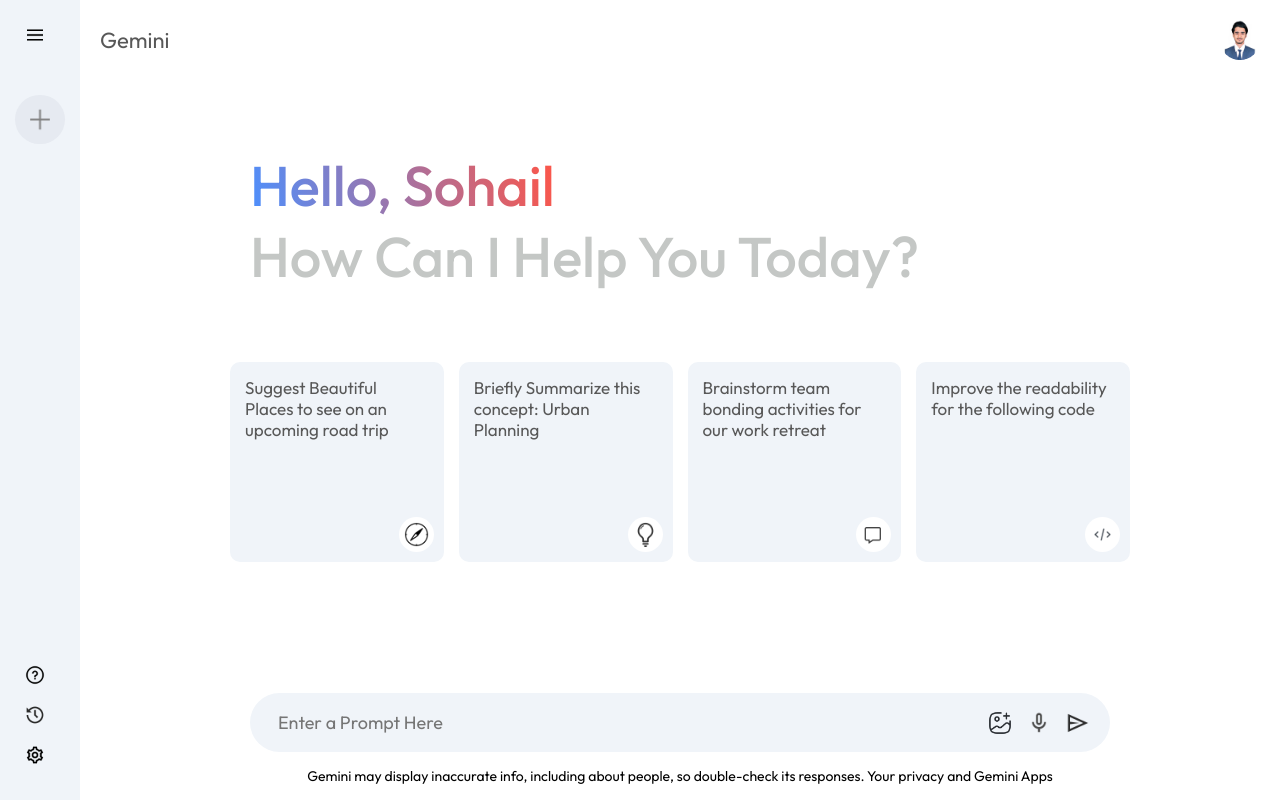
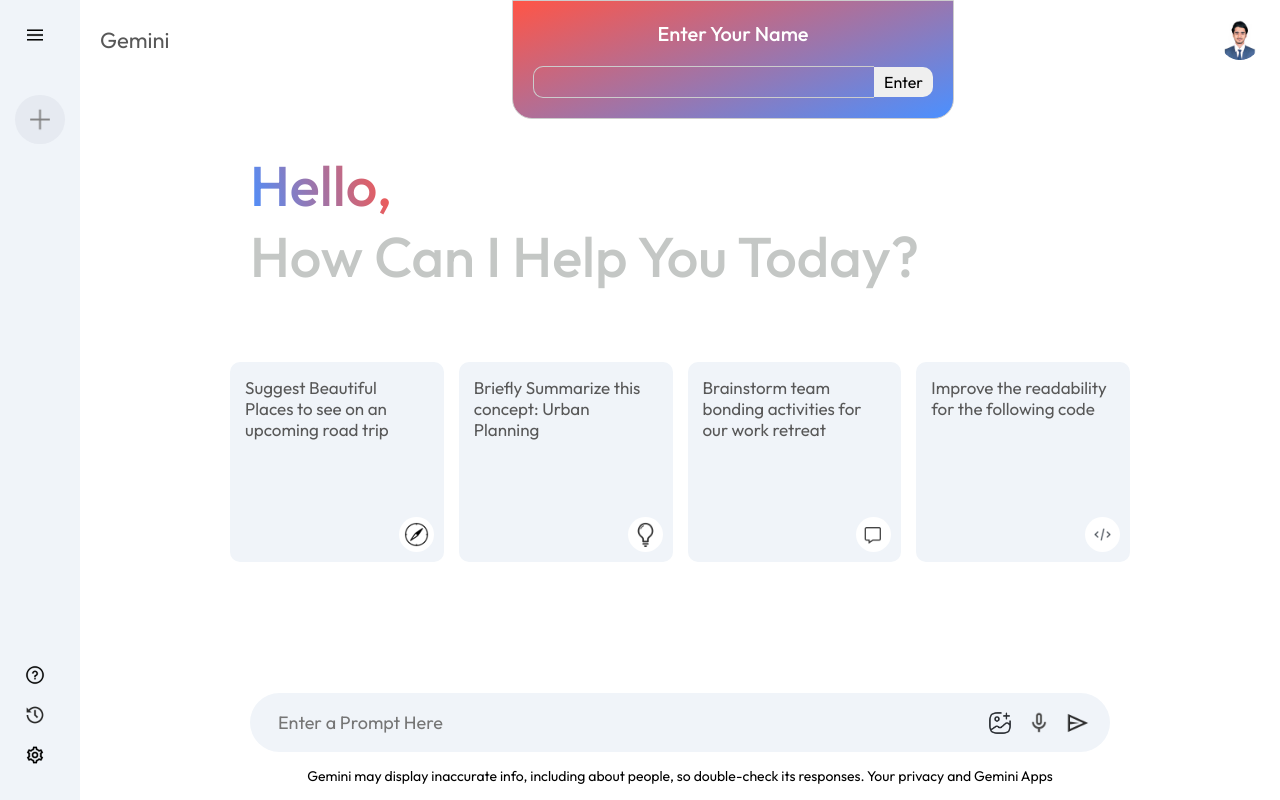
Before and after one commit to sohail019/Google-Gemini, a React (Vite) app: page / in a window 1280 px wide. Built offline with nearby package versions, Linux system fonts and the light colour scheme.

Commit message:
Implemented Custom user name display by form

```diff
--- a/src/components/Main/Main.css
+++ b/src/components/Main/Main.css
@@ -1,11 +1,11 @@
-.main{
+.main {
   flex: 1;
   min-height: 100vh;
   padding-bottom: 15vh;
   position: relative;
 }
 
-.main .nav{
+.main .nav {
   display: flex;
   align-items: center;
   justify-content: space-between;
@@ -14,17 +14,17 @@
   color: #585858;
 }
 
-.main .nav img{
+.main .nav img {
   width: 40px;
   border-radius: 50px;
 }
 
-.main-container{
+.main-container {
   max-width: 900px;
   margin: auto;
 }
 
-.main .greet{
+.main .greet {
   margin: 50px 0;
   font-size: 56px;
   color: #c4c7c5;
@@ -32,20 +32,72 @@
   padding: 20px;
 }
 
-.main .greet span{
+.custom-prompt {
+  position: fixed;
+  top: 0%;
+  left: 40%;
+  transform: translate(-50%, -50%);
+  background: -webkit-linear-gradient(110deg, #4b90ff, #ff5546);
+  font-size: 20px;
+  border: 1px solid #ccc;
+  color: white;
+  border-radius: 0px 0px 20px 20px;
+  padding: 20px;
+  z-index: 9999;
+  text-align: center; /* Center the content */
+  animation: slide-in-top 0.5s cubic-bezier(0.25, 0.46, 0.45, 0.94) both;
+}
+
+.custom-prompt p{
+    margin-bottom: 20px;
+}
+.custom-prompt form {
+  display: inline-flex;
+  flex-direction: row;
+  justify-content: center;
+  align-items: center;
+  width: 400px;
+}
+
+.custom-prompt input {
+  width: 100%;
+  padding: 5px;
+  font-size: 16px;
+  font-style: italic;
+  color: white;
+  border: 1px solid #ccc;
+  border-right: 0px;
+  outline: none;
+  background: transparent;
+  border-radius: 10px 0px 0px 10px;
+}
+
+.custom-prompt input:focus{
+    outline: none;
+}
+
+.custom-prompt button {
+  padding: 5px 10px;
+  font-size: 16px;
+  border: none;
+  cursor: pointer;
+  border-radius: 0px 10px 10px 0px;
+}
+
+.main .greet span {
   background: -webkit-linear-gradient(16deg, #4b90ff, #ff5546);
   background-clip: border-box;
   -webkit-background-clip: text;
   -webkit-text-fill-color: transparent;
 }
 
-.main .cards{
+.main .cards {
   display: grid;
   grid-template-columns: repeat(auto-fill, minmax(180px, 1fr));
   gap: 15px;
 }
 
-.main .card{
+.main .card {
   height: 200px;
   padding: 15px;
   background-color: #f0f4f9;
@@ -54,7 +106,7 @@
   cursor: pointer;
 }
 
-.main .card img{
+.main .card img {
   width: 35px;
   padding: 5px;
   position: absolute;
@@ -64,16 +116,16 @@
   right: 10px;
 }
 
-.main .card p{
+.main .card p {
   color: #585858;
   font-size: 17px;
 }
 
-.main .card:hover{
+.main .card:hover {
   background-color: #dfe4ea;
 }
 
-.main-bottom{
+.main-bottom {
   position: absolute;
   bottom: 0;
   width: 100%;
@@ -82,7 +134,7 @@
   margin: auto;
 }
 
-.search-box{
+.search-box {
   display: flex;
   align-items: center;
   justify-content: space-between;
@@ -92,12 +144,12 @@
   border-radius: 50px;
 }
 
-.search-box img{
+.search-box img {
   width: 24px;
   cursor: pointer;
 }
 
-.search-box input{
+.search-box input {
   flex: 1;
   background: transparent;
   border: none;
@@ -106,15 +158,26 @@
   font-size: 18px;
 }
 
-.search-box div{
+.search-box div {
   display: flex;
   align-items: center;
   gap: 15px;
 }
 
-.main .bottom-info{
+.main .bottom-info {
   font-size: 14px;
   margin: 15px auto;
   text-align: center;
   font-weight: 400;
 }
+
+@keyframes slide-in-top {
+  0% {
+    transform: translateY(-1000px);
+    opacity: 0;
+  }
+  100% {
+    transform: translateY(0);
+    opacity: 1;
+  }
+}
--- a/src/components/Main/Main.jsx
+++ b/src/components/Main/Main.jsx
@@ -1,8 +1,34 @@
-import "./Main.css"
-import { assets } from "../../assets/assets"
+import "./Main.css";
+import { assets } from "../../assets/assets";
+import { useState, useEffect } from "react";
 
 export const Main = () => {
-  const { user_icon, compass_icon, bulb_icon, code_icon, message_icon, gallery_icon, mic_icon, send_icon } = assets;
+  const [name, setName] = useState("");
+  const [showPrompt, setShowPrompt] = useState(true);
+
+  // useEffect(() => {
+  //   const username = prompt("Enter your Name")
+  //   if(username !== null) setName(username)
+  // }, [name]);
+
+  const handleNameSubmit = (event) => {
+    event.preventDefault();
+    const username = event.target.elements.name.value;
+    setName(username);
+    setShowPrompt(false);
+  };
+
+  const {
+    user_icon,
+    compass_icon,
+    bulb_icon,
+    code_icon,
+    message_icon,
+    gallery_icon,
+    mic_icon,
+    send_icon,
+  } = assets;
+
   return (
     <div className="main">
       <div className="nav">
@@ -12,7 +38,17 @@
       <div className="main-container">
         <div className="greet">
           <p>
-            <span>Hello, Sohail</span>
+            {showPrompt && (
+              <div className="custom-prompt">
+                <p>Enter Your Name</p>
+                <form onSubmit={handleNameSubmit}>
+                  {/* <label htmlFor="name">Enter your Name:</label> */}
+                  <input type="text" id="name" name="name" required autoFocus/>
+                  <button type="submit">Enter</button>
+                </form>
+              </div>
+            )}
+            <span>Hello, {name}</span>
           </p>
           <p>How Can I Help You Today?</p>
         </div>
@@ -51,4 +87,4 @@
       </div>
     </div>
   );
-}
+};
```
Lines whose indentation alone changed are shown as unchanged.
